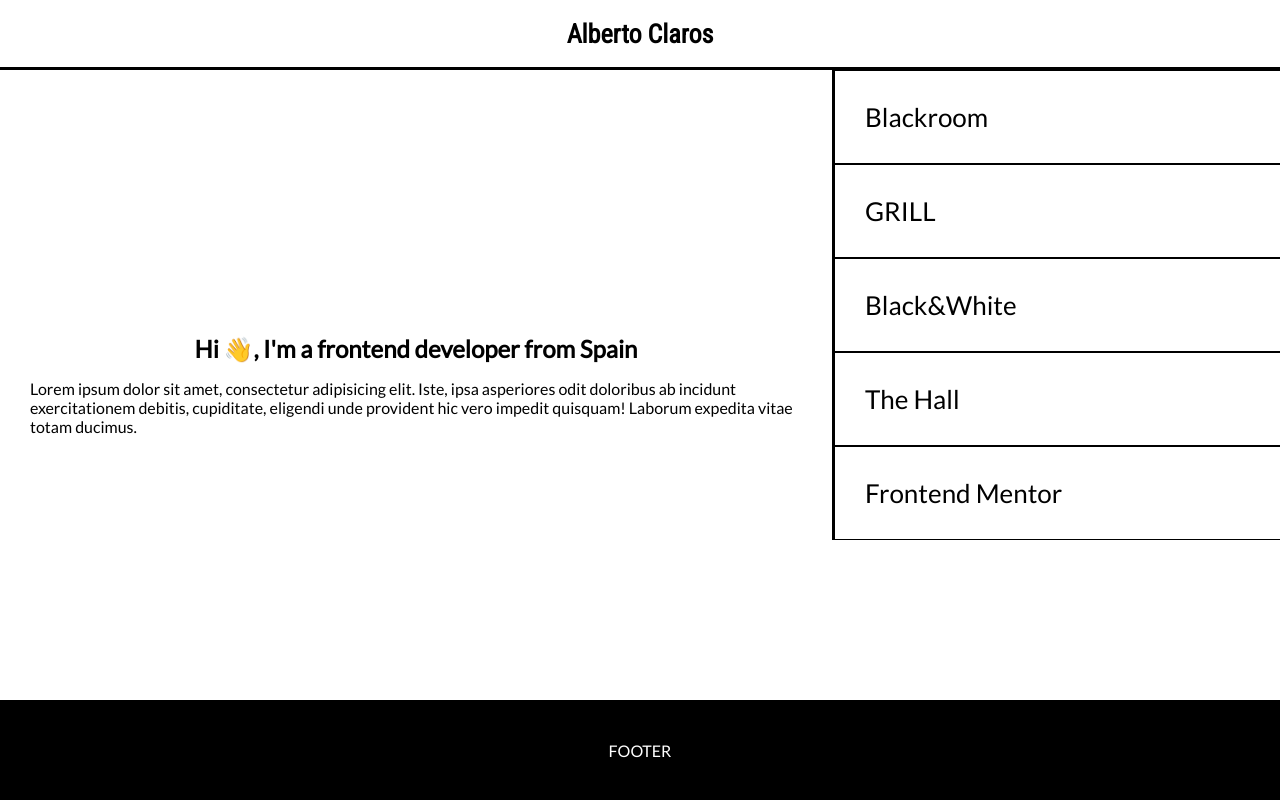
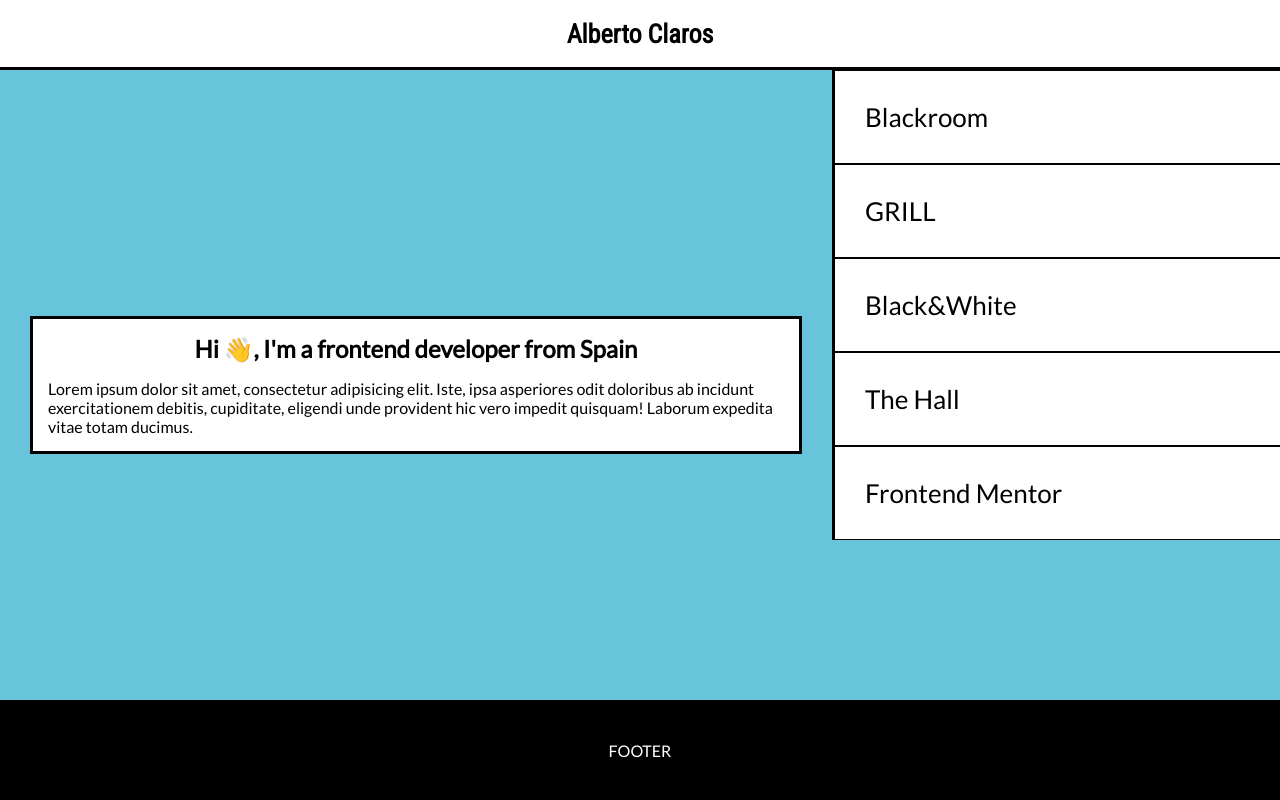
Before and after one commit to albertoclaros/albertoclaros.github.io, a PHP site: page / in a window 1280 px wide. Run offline with PHP 8.4, Linux system fonts and the light colour scheme.

Commit message:
Error corrections

```diff
--- a/index.html
+++ b/index.html
@@ -18,8 +18,11 @@
     <main>
         <section>
             <div id="home">
-                <h2>Hi 👋, I'm a frontend developer from Spain</h2>
+                <div class="tarjeta">
+                    <h2>Hi 👋, I'm a frontend developer from Spain</h2>
                 <p>Lorem ipsum dolor sit amet, consectetur adipisicing elit. Iste, ipsa asperiores odit doloribus ab incidunt exercitationem debitis, cupiditate, eligendi unde provident hic vero impedit quisquam! Laborum expedita vitae totam ducimus.</p>
+            </div>
+
             </div>
             <div id="blackroom">
                 <img src="/img/blackroom-mockup-1024x1024.png" alt="">
--- a/style.css
+++ b/style.css
@@ -13,6 +13,7 @@ body {
     display: flex;
     flex-direction: column;
     font-family: 'Lato', sans-serif;
+    background: #67c4da;
 }
 header {
     border-bottom: 3px solid;
@@ -49,7 +50,6 @@ h2{
 section div {
     height: 100%;
     width: 100%;
-    background-color: #67c4da;
     display: flex;
     flex-direction: column;
     justify-content: center;
@@ -59,8 +59,11 @@ section div {
 section img {
     height: 60%;
 }
-#home{
+#home .tarjeta {
     background-color: white;
+    height: auto;
+    padding: 15px;
+    border: 3px solid;
 }
 .botones {
     display: flex;
@@ -90,7 +93,7 @@ li a {
     border-top: 3px solid;
 }
 li a:hover {
-    box-shadow: inset 0 0 20px 0px rgb(0 0 0 / 50%);
+    font-weight: 700;
 }
 footer{
     width: 100%;
```
